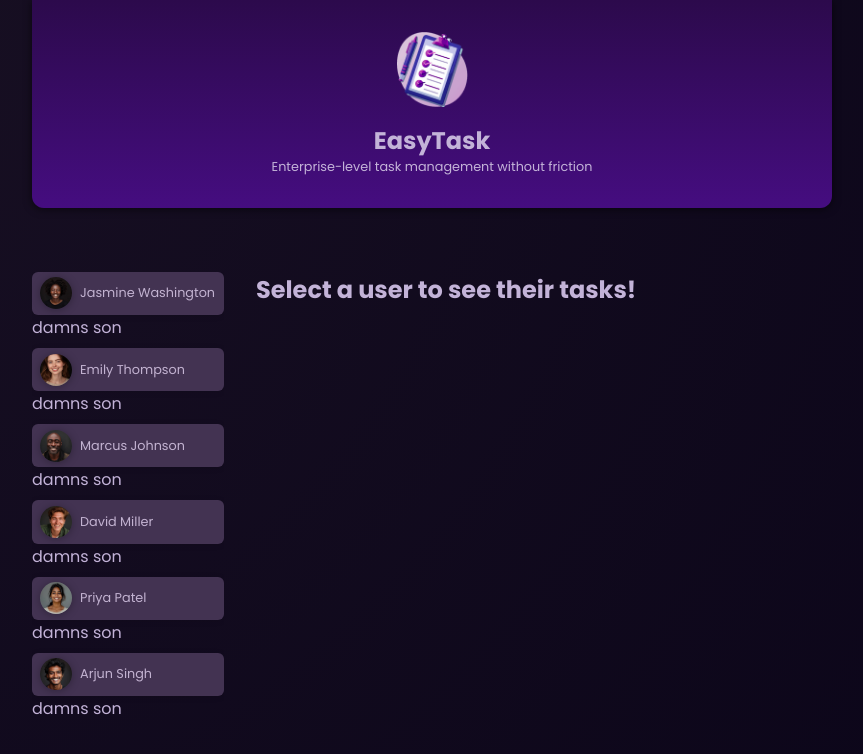
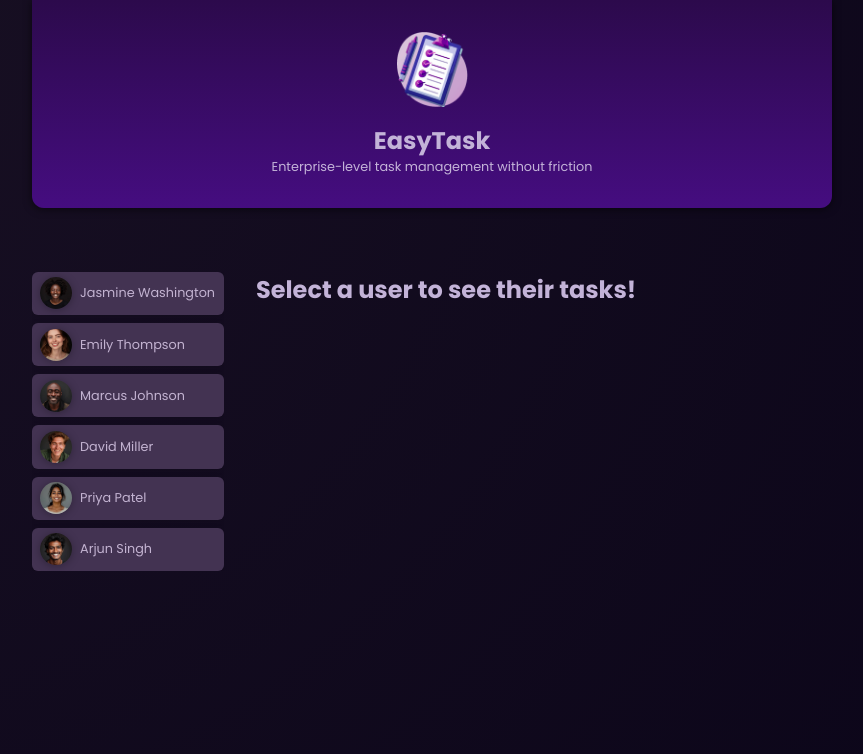
Before and after one commit to DatSUPER/usertaskmanager, an Angular app: page / in a window 1280 px wide. Shown: the top 754 px of the page, without its empty margins (208-1071 px from the left). Built offline with nearby package versions, Linux system fonts and the light colour scheme.

Commit message:
reverted the change

```diff
--- a/src/app/user/user.component.html
+++ b/src/app/user/user.component.html
@@ -7,4 +7,3 @@
     <span>{{ user.name }}</span>
   </button>
 </div>
-damns son
```
